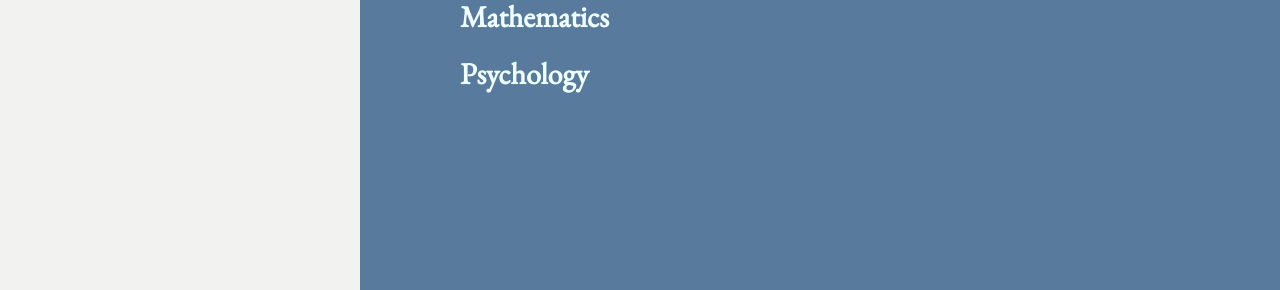
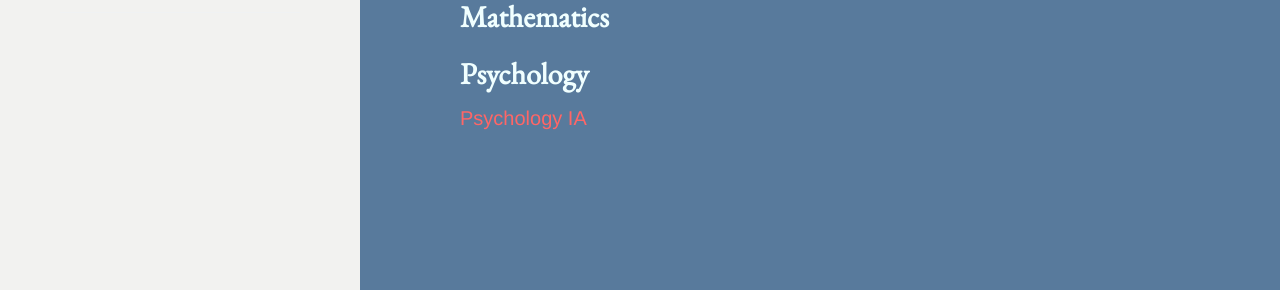
Before and after one commit to cakoch10/cakoch10.github.io, a Jekyll site: the page built from IB.md, in a window 1280 px wide and 900 px high, scrolled down 692 px. Shown: the part 607-897 px from the top of the window. Built offline with Jekyll 4.4.1, drawn with Linux system fonts in a browser that asks for light colours.

Commit message:
Update IB.md

```diff
--- a/IB.md
+++ b/IB.md
@@ -41,3 +41,4 @@
 
 
 <h2>Psychology</h2>
+[Psychology IA](https://drive.google.com/file/d/0B4OeX3-AwFSzTjJjQ3p4TmxLTWc/view?usp=sharing)
```
